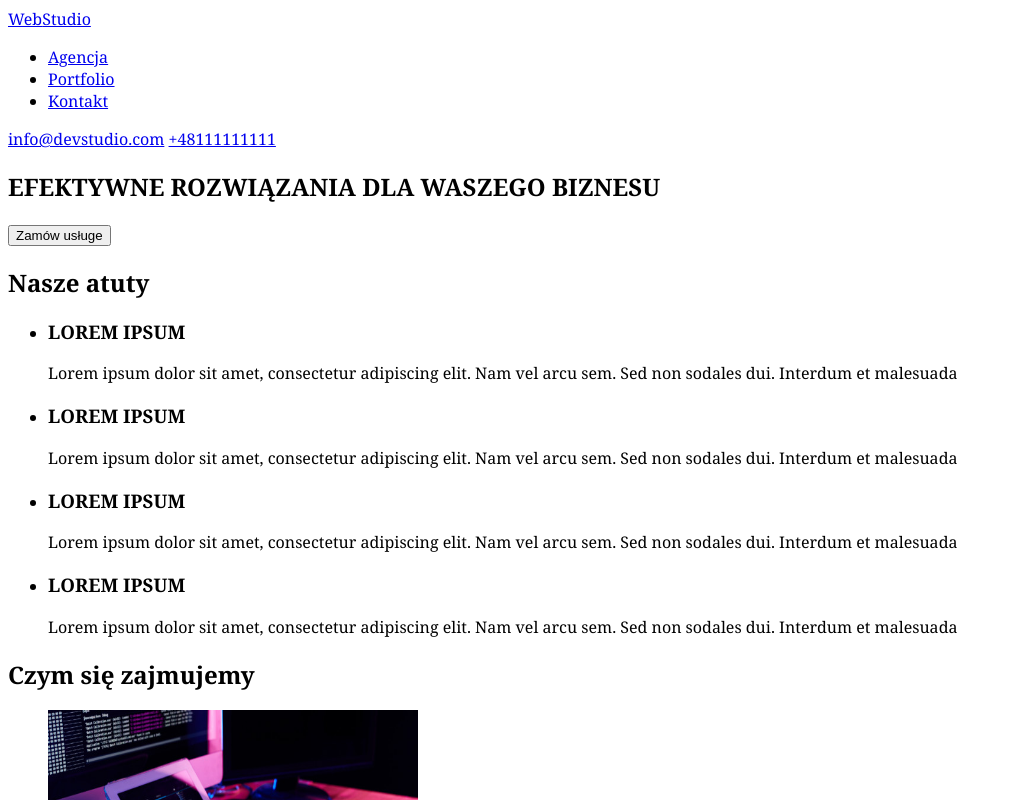
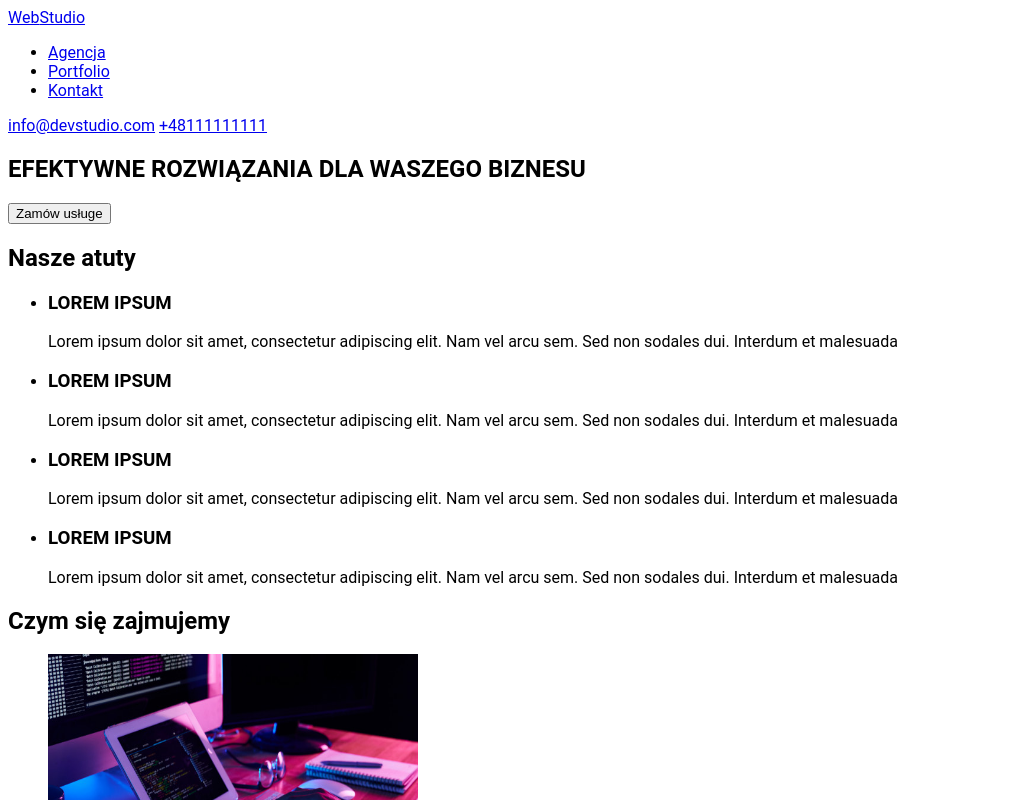
Before and after one commit to AndrzejBR23/goit-markup-hw-01, a plain HTML site: page index.html in a window 1280 px wide. Shown: the top 800 px of the page, without its empty margins (0-1012 px from the left). Drawn offline with Linux system fonts and the light colour scheme.

Commit message:
Update styles.css

```diff
--- a/css/styles.css
+++ b/css/styles.css
@@ -1,3 +1,3 @@
 body {
-  font-family: Georgia, "Times New Roman", Times, serif;
+  font-family: Roboto;
 }
```
